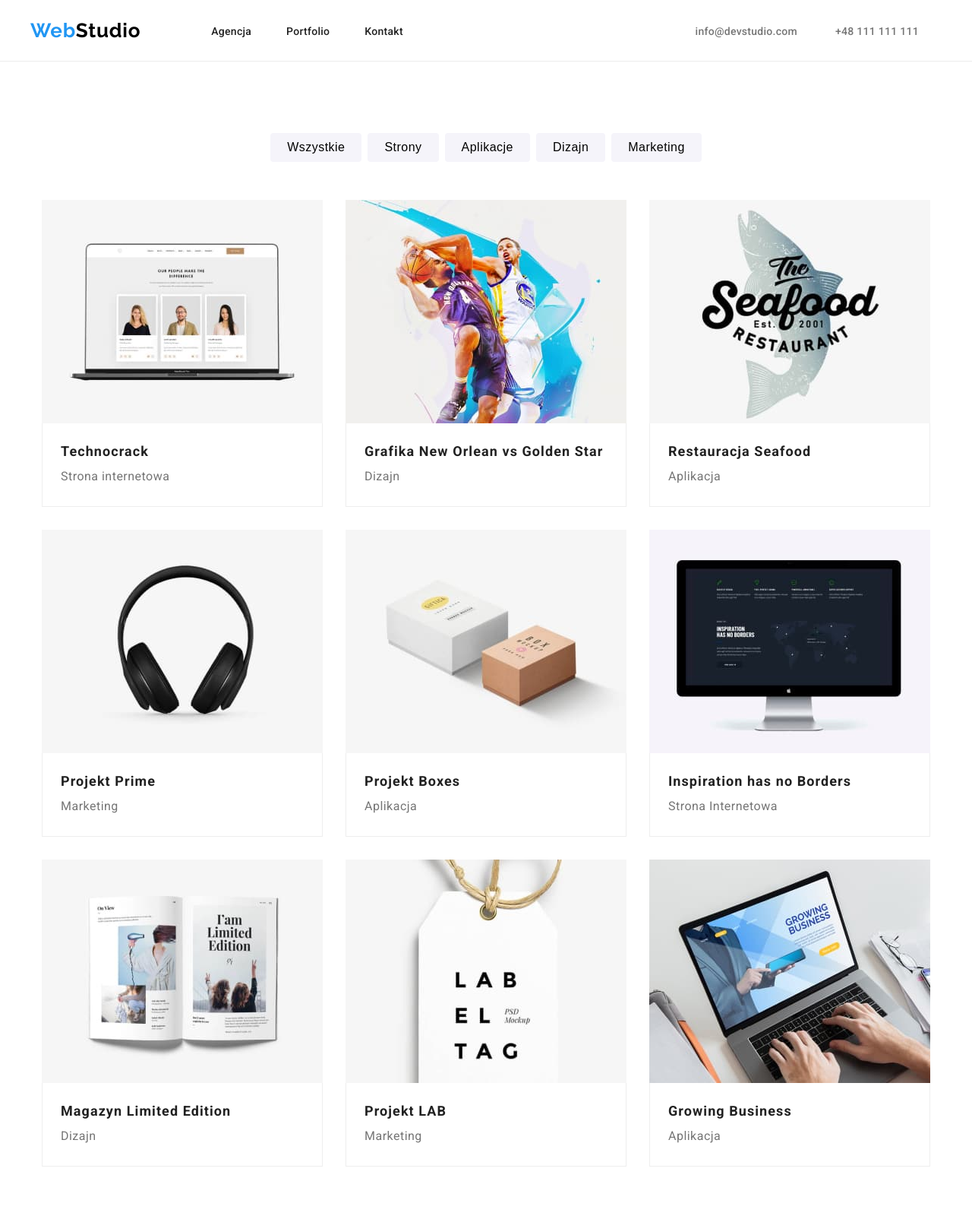
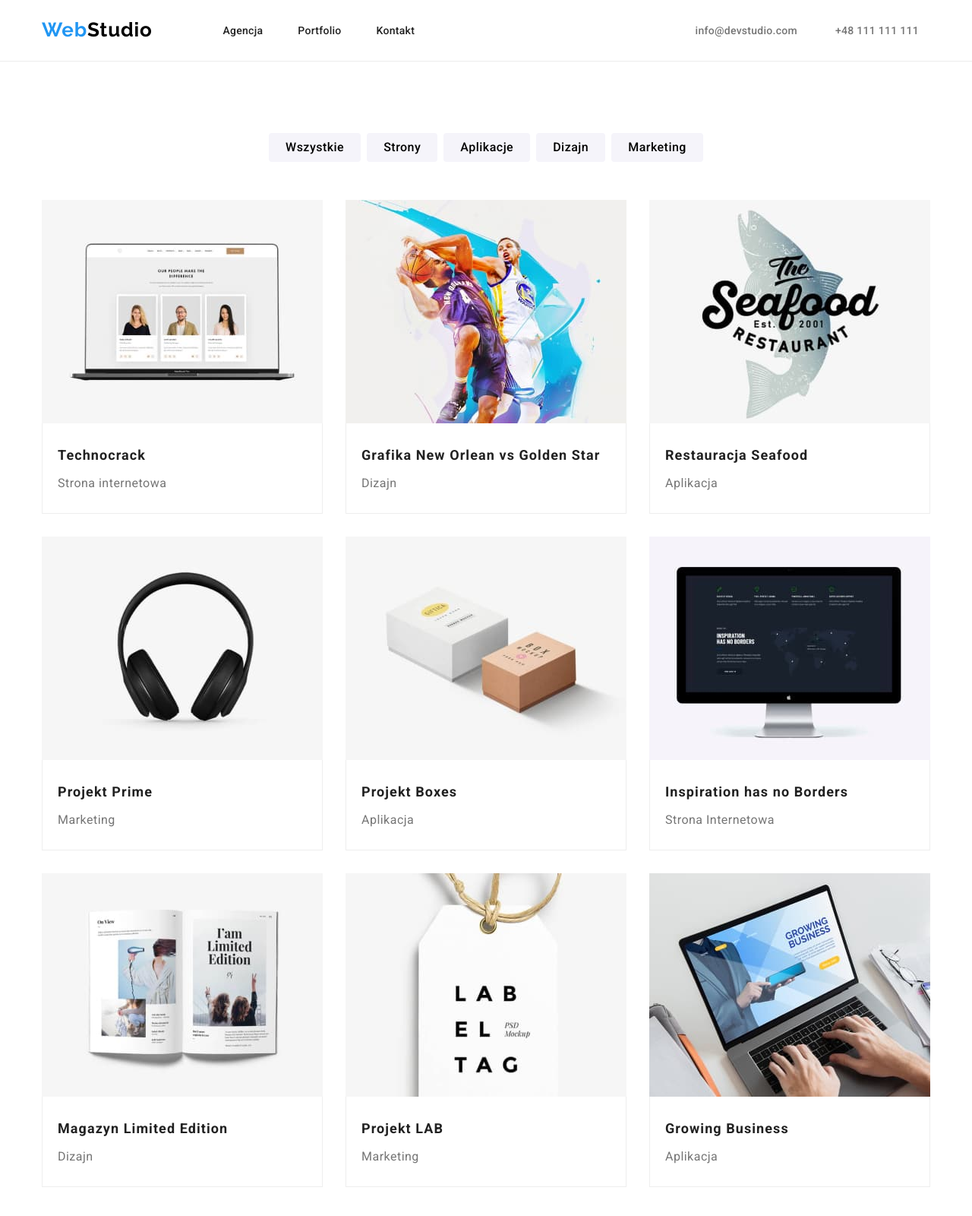
Before and after one commit to mpawelec01/goit-markup-hw-03, a plain HTML site: page portfolio.html in a window 1280 px wide. Shown: the top 1600 px of the page at 76% size. Drawn offline with nearby package versions, Linux system fonts and the light colour scheme.

Commit message:
after changes

```diff
--- a/css/style.css
+++ b/css/style.css
@@ -6,19 +6,16 @@
 
 body {
   max-width: 1600px;
-  margin: 0 auto;
-  padding: 0 auto;
 }
 
 .container {
   max-width: 1200px;
   margin: 0 auto;
-  padding: 15px auto;
+  padding: 0 15px;
 }
 
 .header-placement {
   display: flex;
-  height: 80px;
   justify-content: space-between;
   flex-direction: row;
   align-items: center;
@@ -44,6 +41,8 @@ body {
   align-items: center;
   gap: 46px;
   padding-left: 93px;
+  /* padding-top: 32px;
+  padding-bottom: 32px; */
 }
 
 .contact-list-placement {
@@ -140,7 +139,6 @@ h2 {
 .background {
   background-color: var(--background-color);
   text-align: center;
-  height: 600px;
 }
 
 .order-service {
@@ -150,14 +148,16 @@ h2 {
   line-height: 1.87;
   font-weight: 700;
   letter-spacing: 0.06em;
-  width: 200px;
-  height: 50px;
   align-items: center;
   text-align: center;
   border-radius: 4px;
-  box-shadow: 0px 4px 4px rgba(0, 0, 0, 0.15);
+  border: none;
   margin-bottom: 200px;
   margin-top: 15px;
+  padding-top: 10px;
+  padding-bottom: 10px;
+  padding-left: 42px;
+  padding-right: 41px;
 }
 
 .menu-style {
@@ -173,8 +173,6 @@ h2 {
   line-height: 2;
   font-weight: 700;
   letter-spacing: 0.06em;
-  padding-top: 20px;
-  padding-left: 24px;
 }
 
 .project-type {
@@ -183,8 +181,7 @@ h2 {
   line-height: 1.87;
   font-weight: 400;
   letter-spacing: 0.03em;
-  padding-bottom: 20px;
-  padding-left: 24px;
+  padding-top: 4px;
 }
 
 .filter-name {
@@ -251,7 +248,7 @@ h2 {
 
 .footer-style {
   background-color: var(--background-color);
-  height: 252px;
+  padding-bottom: 60px;
 }
 
 .text-header {
@@ -278,8 +275,8 @@ h2 {
   letter-spacing: 0.03em;
   display: flex;
   justify-content: center;
-  padding-top: 15px;
-  padding-bottom: 0;
+  padding-top: 30px;
+  padding-bottom: 10px;
 }
 
 .team-member-area {
@@ -310,23 +307,25 @@ h2 {
   padding-top: 0;
 }
 
+.no-padding-bottom {
+  padding-bottom: 0;
+}
+
 .team-section {
   background-color: #f5f4fa;
 }
 
 .team-box {
   width: 270px;
-  height: 368px;
   background-color: #fff;
   box-shadow: 0px 1px 3px rgba(0, 0, 0, 0.12), 0px 1px 1px rgba(0, 0, 0, 0.14),
     0px 2px 1px rgba(0, 0, 0, 0.2);
   border-radius: 0px 0px 4px 4px;
+  padding-bottom: 30px;
 }
 
 .content-elements {
   display: flex;
-  justify-content: flex-start;
-  align-items: flex-start;
   gap: 30px;
 }
 
@@ -343,13 +342,13 @@ h2 {
   gap: 30px;
 }
 
-.content-box {
+/* .content-box {
   display: flex;
   justify-content: space-between;
   gap: 15px;
   margin: 0 auto;
   padding: 0 auto;
-}
+} */
 
 .content-element {
   width: 270px;
@@ -360,10 +359,11 @@ h2 {
   padding-top: 60px;
 }
 
-/* .logo-header-placement {
+.logo-header-placement {
   display: flex;
-  padding-left: 15px;
-} */
+  padding-top: 24px;
+  padding-bottom: 25px;
+}
 
 .filter-list {
   display: flex;
@@ -383,12 +383,11 @@ h2 {
 
 .project-box {
   width: 370px;
-  height: 404px;
 }
 
 .project-description-box {
-  height: 110px;
   border-left: 1px solid #eeeeee;
   border-bottom: 1px solid #eeeeee;
   border-right: 1px solid #eeeeee;
+  padding: 24px 20px;
 }
--- a/portfolio.html
+++ b/portfolio.html
@@ -6,11 +6,12 @@
     <meta name="viewport" content="width=device-width, initial-scale=1.0" />
     <title>Portfolio</title>
     <link rel="preconnect" href="https://fonts.googleapis.com" />
-    <link rel="preconnect" href="https://fonts.gstatic.com" crossorigin />
+    <link rel="preconnect" href="https://fonts.gstatic.com" crossorigin="anonymous" />
     <link
       href="https://fonts.googleapis.com/css2?family=Raleway:wght@700&family=Roboto:wght@400;500;700;900&display=swap"
       rel="stylesheet"
     />
+    <link rel="stylesheet" href="https://cdnjs.cloudflare.com/ajax/libs/modern-normalize/1.1.0/modern-normalize.min.css" integrity="sha512-wpPYUAdjBVSE4KJnH1VR1HeZfpl1ub8YT/NKx4PuQ5NmX2tKuGu6U/JRp5y+Y8XG2tV+wKQpNHVUX03MfMFn9Q==" crossorigin="anonymous" referrerpolicy="no-referrer" />
     <link rel="stylesheet" href="./css/style.css" />
   </head>
   <body>
@@ -90,113 +91,121 @@
         </ul>
         <ul class="projects-list">
           <li class="project-box">
+            <figure>
             <img
               src="images/technocrack.jpg"
               alt="technocrack_photo"
               width="370"
-              height="294"
-            />
-            <div class="project-description-box"><br /><span class="project-name">Technocrack</span><br /><span
-              class="project-type"
-              >Strona internetowa</span
-            >
+              height="294"/>
+            <div class="project-description-box">
+              <figcaption class="project-name">Technocrack</figcaption>
+              <p class="project-type">Strona internetowa</p>
             </div>
+          </figure>
           </li>
           <li class="project-box">
+            <figure>
             <img
               src="images/neworleanvsgoldenstar.jpg"
               alt="neworleanvsgoldenstar_photo"
               width="370"
-              height="294"
-            />
-            <div class="project-description-box"><br /><span class="project-name"
-              >Grafika New Orlean vs Golden Star</span
-            ><br /><span class="project-type">Dizajn</span>
+              height="294"/>
+            <div class="project-description-box">
+              <figcaption class="project-name">Grafika New Orlean vs Golden Star</figcaption>
+              <p class="project-type">Dizajn</p>
             </div>
+          </figure>
           </li>
           <li class="project-box">
+            <figure>
             <img
               src="images/restaurantseafood.jpg"
               alt="restaurantseafood_photo"
               width="370"
-              height="294"
-            />
-            <div class="project-description-box"><br /><span class="project-name">Restauracja Seafood</span
-            ><br /><span class="project-type">Aplikacja</span>
+              height="294"/>
+            <div class="project-description-box">
+              <figcaption class="project-name">Restauracja Seafood</figcaption>
+                <p class="project-type">Aplikacja</p>
             </div>
+          </figure>
           </li>
           <li class="project-box">
+            <figure>
             <img
               src="images/projectprime.jpg"
               alt="projectprime_photo"
               width="370"
-              height="294"
-            />
-            <div class="project-description-box"><br /><span class="project-name">Projekt Prime</span><br /><span
-              class="project-type"
-              >Marketing</span
-            >
+              height="294"/>
+            <div class="project-description-box">
+              <figcaption class="project-name">Projekt Prime</figcaption>
+              <p class="project-type">Marketing</p>
             </div>
+          </figure>
           </li>
           <li class="project-box">
+            <figure>
             <img
               src="images/projectboxes.jpg"
               alt="projectboxes_photo"
               width="370"
-              height="294"
-            />
-            <div class="project-description-box"><br /><span class="project-name">Projekt Boxes</span><br /><span
-              class="project-type"
-              >Aplikacja</span
-            >
+              height="294"/>
+            <div class="project-description-box">
+              <figcaption class="project-name">Projekt Boxes</figcaption>
+                <p class="project-type">Aplikacja</p>
             </div>
+          </figure>
           </li>
           <li class="project-box">
+            <figure>
             <img
               src="images/inspirationhasnoborders.jpg"
               alt="inspirationhasnoborders_photo"
               width="370"
-              height="294"
-            />
-            <div class="project-description-box"><br /><span class="project-name">Inspiration has no Borders</span
-            ><br /><span class="project-type">Strona Internetowa</span>
+              height="294"/>
+            <div class="project-description-box">
+              <figcaption class="project-name">Inspiration has no Borders</figcaption>
+                <p class="project-type">Strona Internetowa</p>
             </div>
+          </figure>
           </li>
           <li class="project-box">
+            <figure>
             <img
               src="images/magazinelimitededition.jpg"
               alt="magazinelimitededition_photo"
               width="370"
-              height="294"
-            />
-            <div class="project-description-box"><br /><span class="project-name">Magazyn Limited Edition</span
-            ><br /><span class="project-type">Dizajn</span>
+              height="294"/>
+            <div class="project-description-box">
+              <figcaption class="project-name">Magazyn Limited Edition</figcaption>
+                <p class="project-type">Dizajn</p>
             </div>
+          </figure>
           </li>
           <li class="project-box">
+            <figure>
             <img
               src="images/projectlab.jpg"
               alt="projectlab_photo"
               width="370"
-              height="294"
-            />
-            <div class="project-description-box"><br /><span class="project-name">Projekt LAB</span><br /><span
-              class="project-type"
-              >Marketing</span
-            >
+              height="294"/>
+            <div class="project-description-box">
+              <figcaption class="project-name">Projekt LAB</figcaption>
+                <p class="project-type">Marketing</p>
             </div>
+          </figure>
           </li>
           <li class="project-box">
+            <figure>
             <img
               src="images/growingbusiness.jpg"
               alt="growingbusiness_photo"
               width="370"
-              height="294"
-            />
-            <div class="project-description-box"><br />
-            <span class="project-name">Growing Business</span
-            ><br /><span class="project-type">Aplikacja</span>
+              height="294"/>
+            <div class="project-description-box">
+            <figcaption class="project-name">Growing Business</figcaption>
+              <p class="project-type">Aplikacja</p>
           </div>
+        </figure>
           </li>
         </ul>
       </div>
```
Also changed, not shown: index.html (+23 -22 lines).
